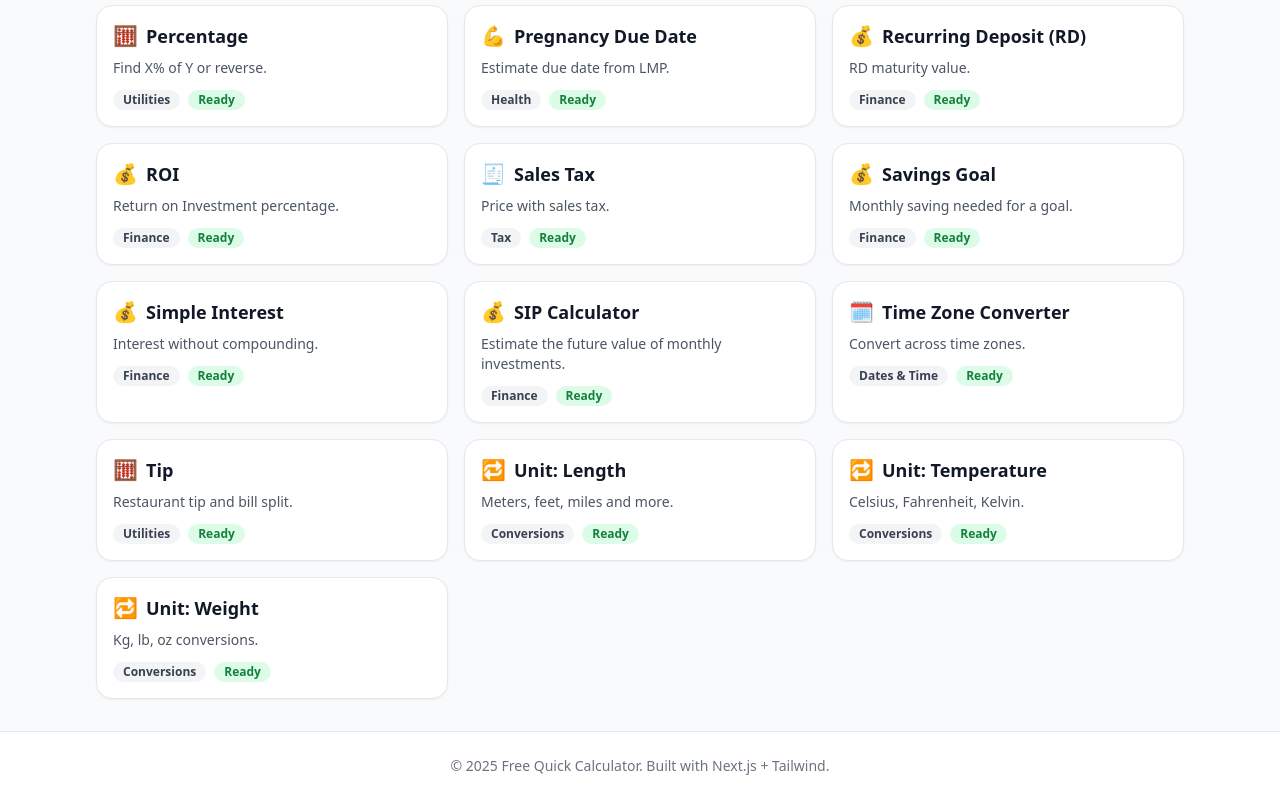
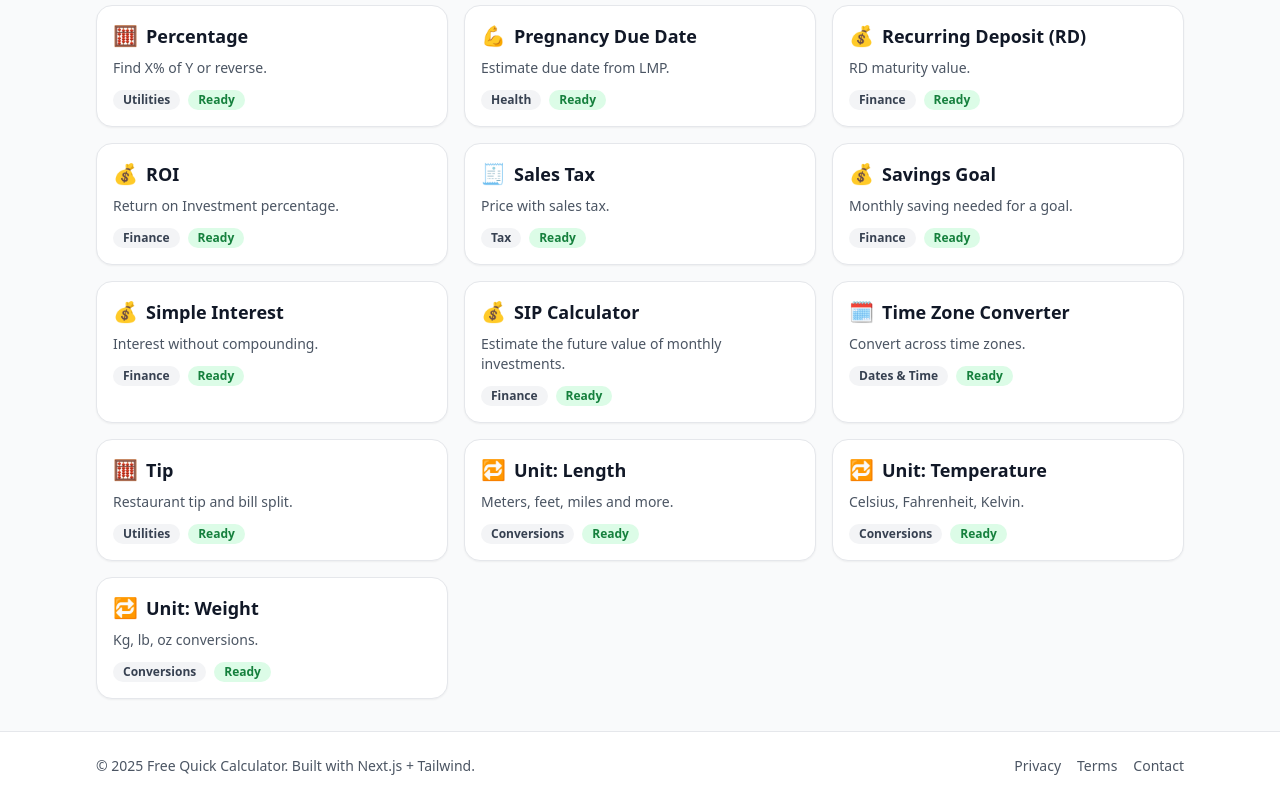
Before and after one commit to dhaneshkmd/freequickcalculator, a Next.js app: page / in a window 1280 px wide. Shown: the part 1268-2068 px from the top of the page. Built offline with nearby package versions, Linux system fonts and the light colour scheme.

Commit message:
Update Footer.tsx

```diff
--- a/components/Footer.tsx
+++ b/components/Footer.tsx
@@ -1,10 +1,20 @@
+import Link from "next/link";
 import Container from "./Container";
-export default function Footer(){
+
+export default function Footer() {
   return (
     <footer className="border-t bg-white">
       <Container>
-        <div className="py-6 text-center text-sm text-gray-500">
-          © {new Date().getFullYear()} Free Quick Calculator. Built with Next.js + Tailwind.
+        <div className="py-6 flex flex-col items-center gap-2 text-sm text-gray-600 md:flex-row md:justify-between">
+          <div>
+            © {new Date().getFullYear()} Free Quick Calculator. Built with Next.js + Tailwind.
+          </div>
+
+          <nav className="flex flex-wrap items-center gap-4">
+            <Link href="/privacy" className="hover:underline">Privacy</Link>
+            <Link href="/terms" className="hover:underline">Terms</Link>
+            <Link href="/contact" className="hover:underline">Contact</Link>
+          </nav>
         </div>
       </Container>
     </footer>
```
